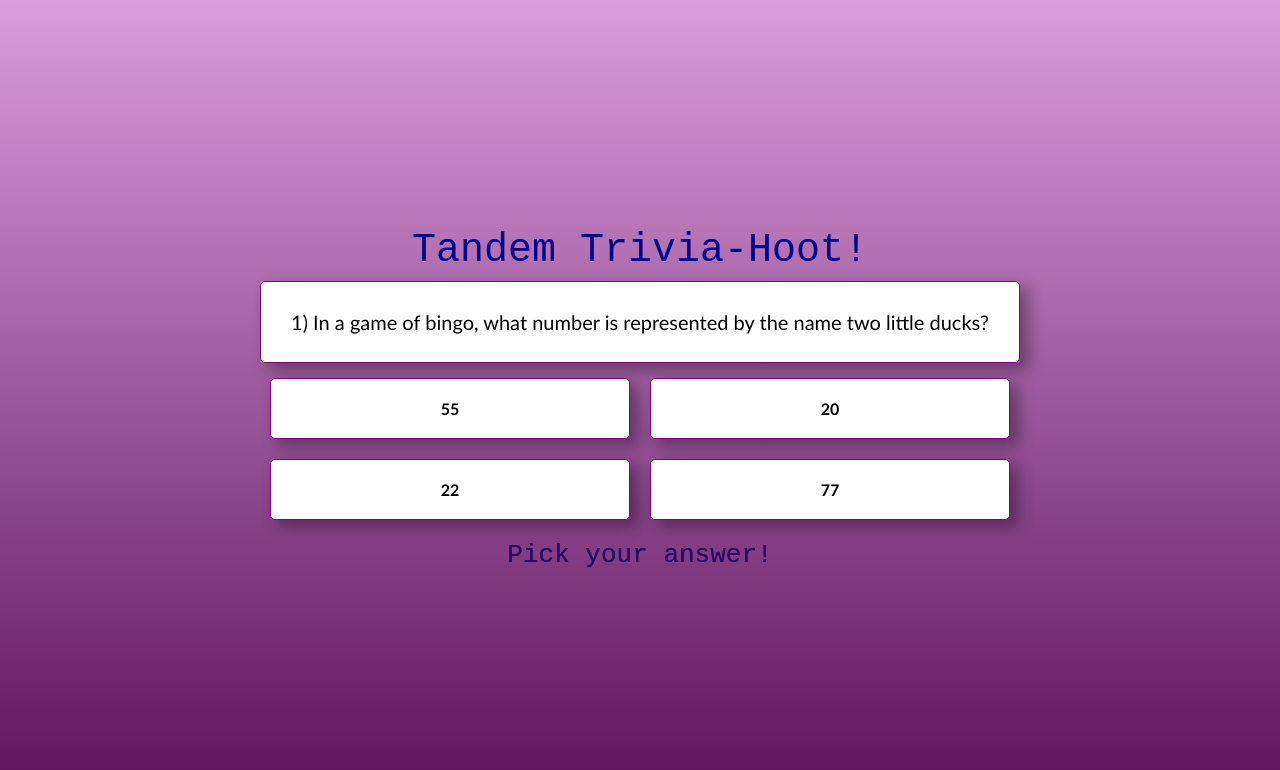
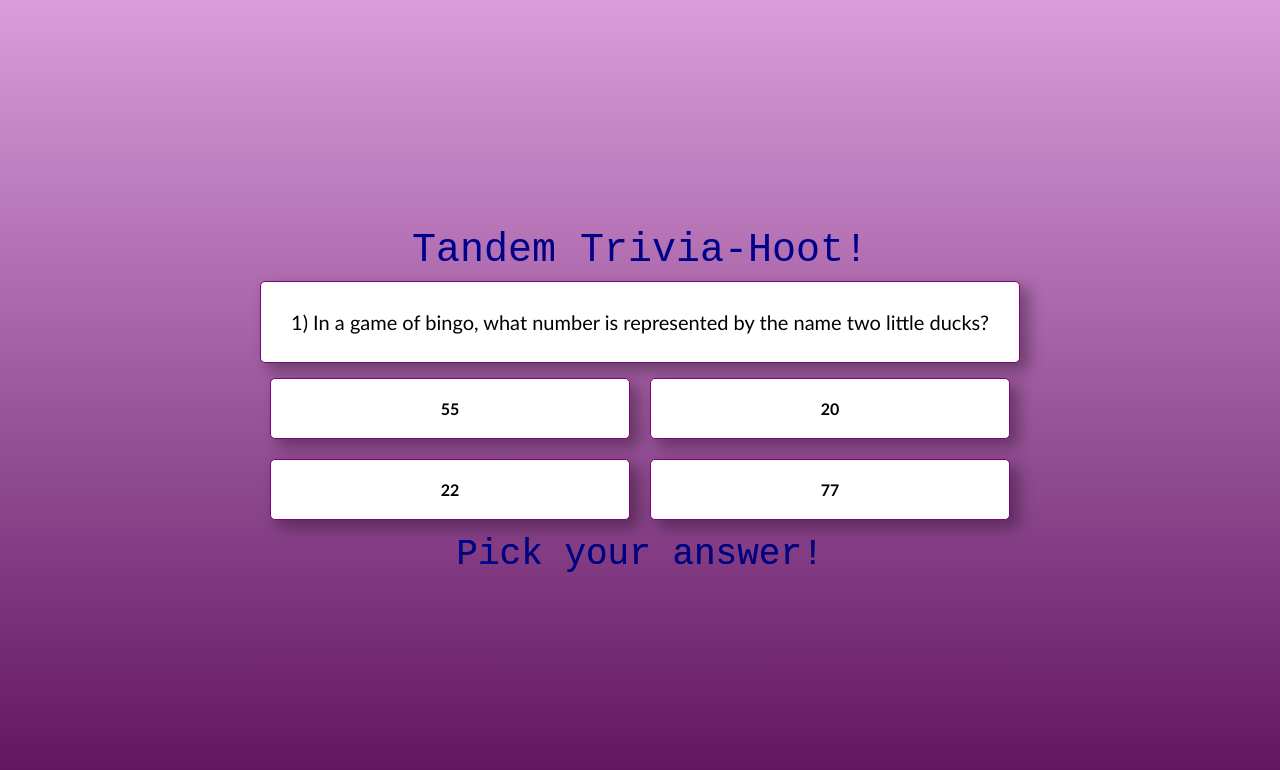
Before and after one commit to kxwzhang/tandem-trivia, a React (Create React App) app: page / in a window 1280 px wide. Shown: the top 770 px of the page. Built offline with nearby package versions, Linux system fonts and the light colour scheme.

Commit message:
Update Readme with correct link for localhost

```diff
--- a/src/animations.css
+++ b/src/animations.css
@@ -2,7 +2,7 @@
 /* Adapted from https://webdevtrick.com/pure-css-shimmer-text-effect/ */
 .shimmer {
   text-align: center;
-  color: rgb(41, 4, 109);
+  color: darkblue;
   background: -webkit-gradient(linear, left top, right top, from(#222), to(#222), color-stop(0.5, #fff));
   background: -moz-gradient(linear, left top, right top, from(#222), to(#222), color-stop(0.5, #fff));
   background: gradient(linear, left top, right top, from(#222), to(#222), color-stop(0.5, #fff));
--- a/src/trivia.css
+++ b/src/trivia.css
@@ -116,6 +116,6 @@ body {
 }
 
 .pick-text {
-  font-size: 26px;
-  padding: 12px;
+  font-size: 36px;
+  padding: 7px;
 }
```
Also changed, not shown: 1 other file (tests, documents, lock files or other folders).
